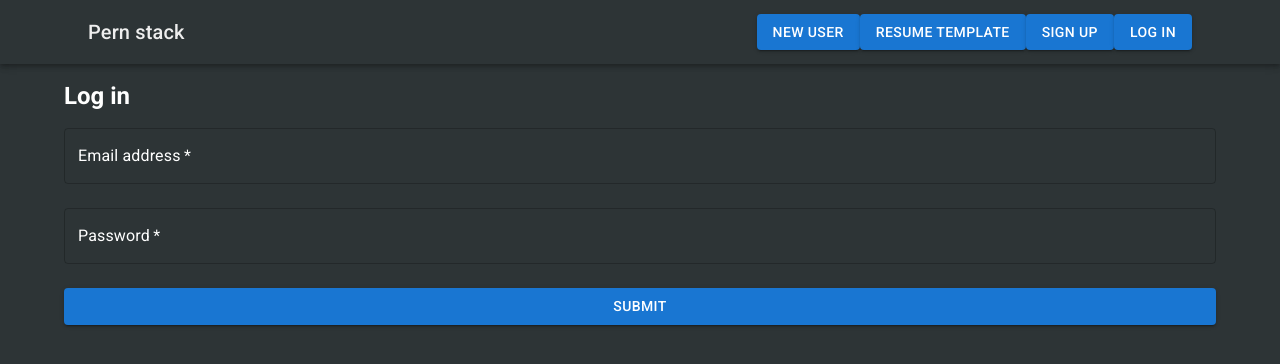
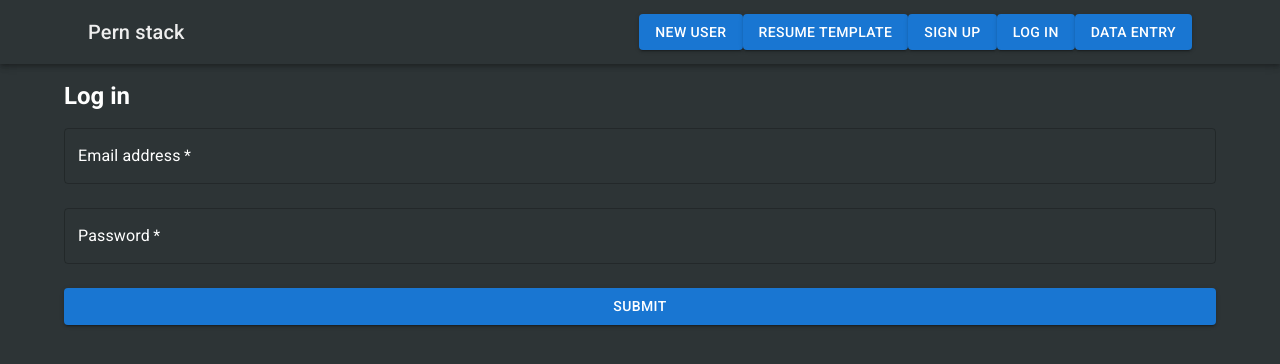
Before and after one commit to uprm-inso4115-2023-2024-s2/semester-project-automated-resume-builder, a React (Create React App) app in the folder ui/client/: page /login in a window 1280 px wide. Shown: the top 364 px of the page. Built offline with nearby package versions, Linux system fonts and the light colour scheme.

Commit message:
Added button for resume data entry

```diff
--- a/ui/client/src/components/LogInForm.js
+++ b/ui/client/src/components/LogInForm.js
@@ -38,6 +38,7 @@ const LogInForm  = (onLogIn) => {
         >
             Log in
         </Typography>
+
         <TextField
         label="Email address"
         variant="outlined"
@@ -50,6 +51,7 @@ const LogInForm  = (onLogIn) => {
         InputLabelProps={{ style: { color: 'white' } }}
         inputProps={{ style: { color: 'white' } }}
         />
+
         <TextField
         label="Password"
         variant="outlined"
--- a/ui/client/src/components/NavBar.js
+++ b/ui/client/src/components/NavBar.js
@@ -27,6 +27,9 @@ export default function Navbar(){
                     <Button variant='contained' color='primary' onClick={() => navigate('login')} className="navbarButton">
                         Log in
                     </Button>
+                    <Button variant='contained' color='primary' onClick={() => navigate('datainput')} className="navbarButton">
+                        Data entry
+                    </Button>
                 </Toolbar>
             </Container>
         </AppBar>
--- a/ui/client/src/components/SignUpForm.js
+++ b/ui/client/src/components/SignUpForm.js
@@ -50,6 +50,7 @@ const SignUpForm  = (onSignUp) => {
       </Typography>
 
       <Grid container spacing={2}>
+
         <Grid item xs={12} sm={6}>
           <TextField
             label="First name"
@@ -64,6 +65,7 @@ const SignUpForm  = (onSignUp) => {
             inputProps={{ style: { color: 'white' } }}
           />
         </Grid>
+
         <Grid item xs={12} sm={6}>
           <TextField
             label="Last name"
@@ -78,6 +80,7 @@ const SignUpForm  = (onSignUp) => {
             inputProps={{ style: { color: 'white' } }}
           />
         </Grid>
+
         <Grid item xs={12} sm={6}>
           <TextField
             label="Phone number"
@@ -92,6 +95,7 @@ const SignUpForm  = (onSignUp) => {
             inputProps={{ style: { color: 'white' } }}
           />
         </Grid>
+
         <Grid item xs={12}>
           <TextField
             label="Email address"
@@ -106,6 +110,7 @@ const SignUpForm  = (onSignUp) => {
             inputProps={{ style: { color: 'white' } }}
           />
         </Grid>
+
         <Grid item xs={12}>
           <TextField
             label="Password"
```
